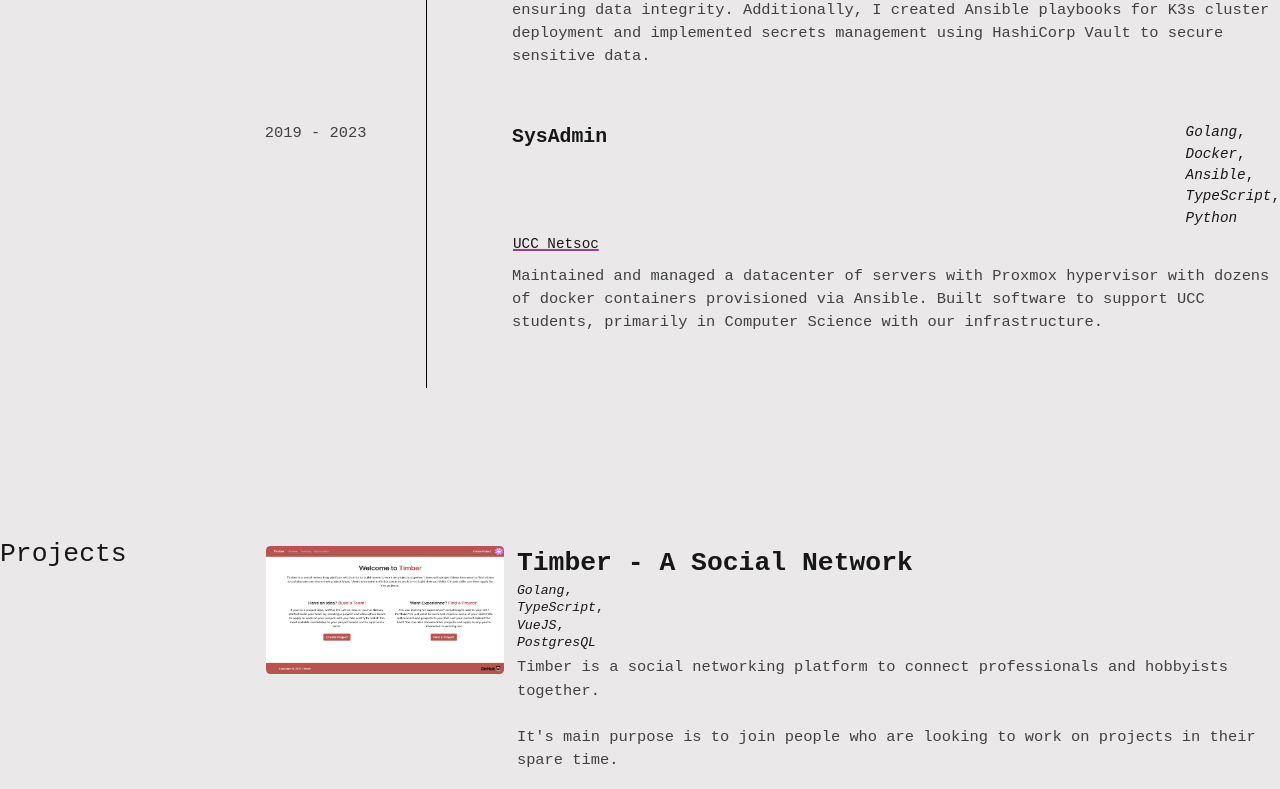
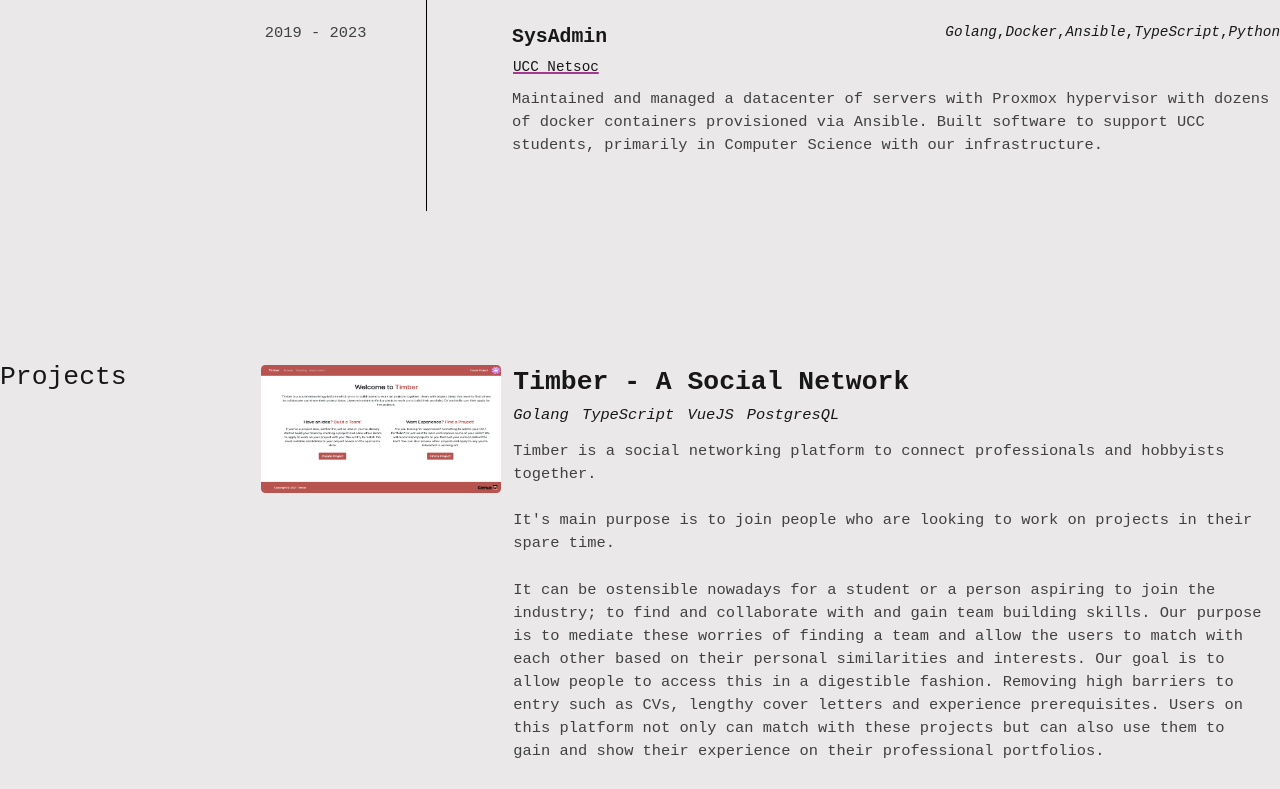
Before and after one commit to gal/galligan.dev, a Next.js app: page / in a window 1280 px wide. Shown: the part 1380-2169 px from the top of the page. Built offline with nearby package versions, Linux system fonts and the light colour scheme.

Commit message:
css fixes

```diff
--- a/app/photography/page.tsx
+++ b/app/photography/page.tsx
@@ -15,7 +15,7 @@ export default function Photography() {
           <Image
             className='absolute object-cover'
           src={HERO_PHOTO} fill={true} priority loading="eager" alt='Hero image, showing a photo of stained glass' />
-          <h1 className='z-30 text-bold text-5xl md:text-7xl lg:text-9xl text-center '>
+          <h1 className='z-30 text-bold text-5xl md:text-7xl lg:text-9xl text-center'>
             Photography
           </h1>
 
--- a/components/main/ExperienceSection.tsx
+++ b/components/main/ExperienceSection.tsx
@@ -28,7 +28,7 @@ const ExperienceSection = (props: { experience: Array<Experience> }) => {
               <div className="flex justify-between">
                 <h1 className="text-lg font-bold">{exp.role}</h1>
                 {exp.stack !== undefined && (
-                  <ul>
+                  <ul className="flex">
                     {exp.stack?.map((tech, j) => (
                       <li key={`exp-${i}-tech-${j}`}>
                         <i className="padding-1 bg-grey-200 dark:bg-grey-500">
--- a/components/main/ProjectsSection.tsx
+++ b/components/main/ProjectsSection.tsx
@@ -5,7 +5,7 @@ export interface Project {
     title: string
     text: string | ReactElement
     github: string
-    imgs?: string[]
+    imgs: string[]
     stack?: string[]
 }
 
@@ -17,24 +17,24 @@ const ProjectsSection = (props: { projects: Project[] }) => {
             </div>
             <div className="col-span-4">
                 {props.projects.map((proj) => (
-                        <a href={proj.github} key={`proj-${proj.title}`} className="mb-4 p-2 grid grid-cols-4 rounded-sm">
-                            <Image width={400} height={200} className="col-span-1 w-[95%] rounded max-h-[16dvh]" src={proj.imgs![0]} alt="" />
-                            <div className="col-span-3">
+                    <a href={proj.github} key={`proj-${proj.title}`} className="mb-4 pr-2 grid grid-cols-1 md:grid-cols-4 rounded-sm">
+                        <div className="col-span-1 md:col-span-3 order-1 md:order-2">
                             <h1 className="text-2xl font-bold">{proj.title}</h1>
                             {proj.stack && (
-                                    <ul className="mb-1">
-                                        {proj.stack.map((tech, j) => (
-                                            <li key={tech} className="text-xs">
-                                                <i className="padding-1 bg-grey-200 dark:bg-grey-500">
+                                <ul className="flex flex-wrap gap-1 my-1">
+                                    {proj.stack.map((tech) => (
+                                        <li key={tech}>
+                                            <span className="pr-2 py-1 italic text-sm bg-grey-200 dark:bg-grey-500 rounded">
                                                 {tech}
-                                                </i>
-                                                {proj.stack!.length - 1 == j ? "" : ", "}
+                                            </span>
                                         </li>
                                     ))}
                                 </ul>
                             )}
-                                <p className="text-sm light whitespace-pre-wrap">{proj.text}</p>
+                            <Image width={400} height={200} className="w-full max-w-[500px] mx-auto md:hidden rounded my-2" src={proj.imgs![0]} alt="" />
+                            <p className="pt-2 text-sm light whitespace-pre-wrap">{proj.text}</p>
                         </div>
+                        <Image width={400} height={200} className="col-span-1 w-full md:w-[95%] rounded max-h-[16dvh] mb-2 md:mb-0 hidden md:block order-2 md:order-1" src={proj.imgs![0]} alt="" />
                     </a>
                 ))}
             </div>
```
Lines whose indentation alone changed are shown as unchanged.
